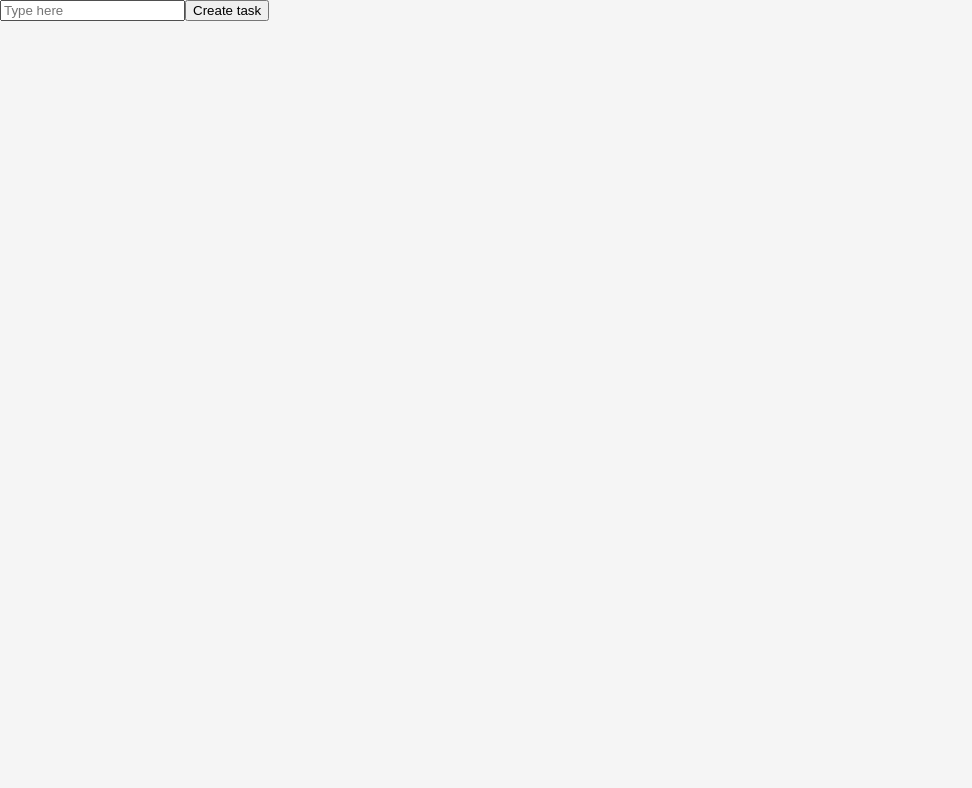
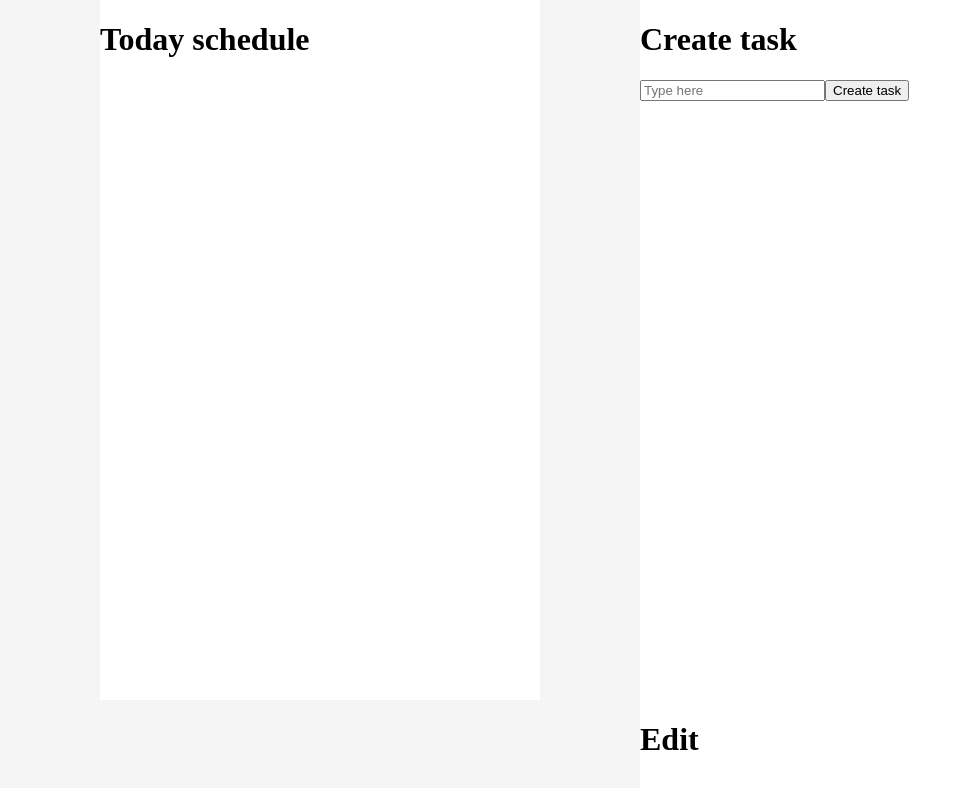
Before and after one commit to Ariel-soares/TODO-list, a Next.js app in the folder TODO-list/: page / in a window 1280 px wide. Shown: the top 788 px of the page, without its empty margins (0-972 px from the left). Built offline with nearby package versions, Linux system fonts and the light colour scheme.

Commit message:
Update page.tsx

```diff
--- a/TODO-list/src/app/page.tsx
+++ b/TODO-list/src/app/page.tsx
@@ -4,8 +4,20 @@ import "./globals.css";
 const Page = () => {
     return (
       <main>
+
+
+          <div id="lista">
+            <h1>Today schedule</h1>
+          <Todos />
+          </div>
+          <div id = "adicionar">
+            <h1>Create task</h1>
           <AddTodo />
-          <Todos />
+          </div>
+          <div id = "editar">
+            <h1>Edit</h1>
+          </div>
+
       </main>
     );
 };
```
